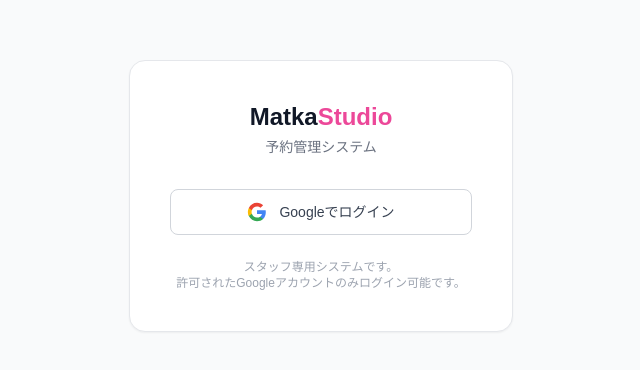
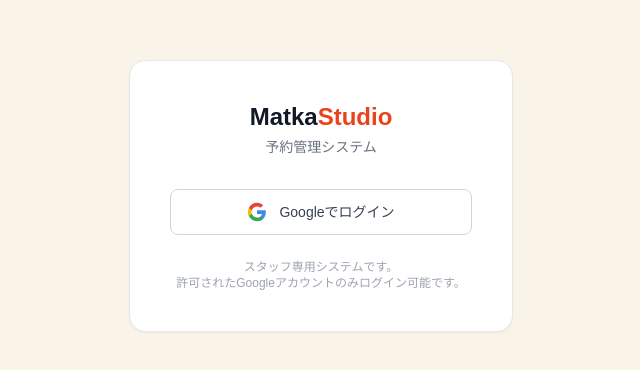
Before and after one commit to nakamura75/matka-reservation, a Next.js app: page /login in a window 1280 px wide. Shown: the part 204-574 px from the top of the page, without its empty margins (319-959 px from the left). Built offline with nearby package versions, Linux system fonts and the light colour scheme.

Commit message:
feat: matka.ブランドカラーに統一

```diff
--- a/src/app/login/page.tsx
+++ b/src/app/login/page.tsx
@@ -11,7 +11,7 @@
   return (
     <div className="bg-white rounded-2xl shadow-sm border border-gray-200 p-10 w-full max-w-sm text-center">
       <h1 className="text-2xl font-bold text-gray-900 mb-1">
-        Matka<span className="text-pink-500">Studio</span>
+        Matka<span className="text-brand">Studio</span>
       </h1>
       <p className="text-sm text-gray-500 mb-8">予約管理システム</p>
 
@@ -43,7 +43,7 @@
 
 export default function LoginPage() {
   return (
-    <div className="min-h-screen flex items-center justify-center bg-gray-50">
+    <div className="min-h-screen flex items-center justify-center bg-cream">
       <Suspense fallback={<div className="text-gray-400">読み込み中...</div>}>
         <LoginForm />
       </Suspense>
```
